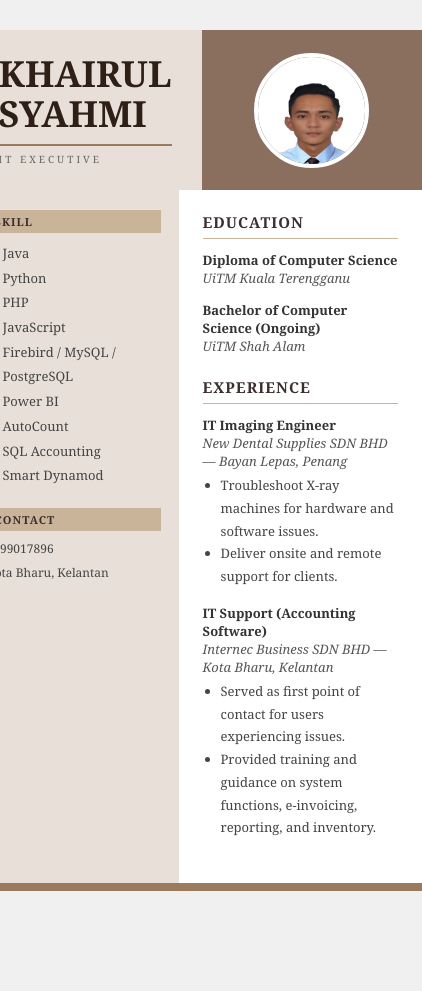
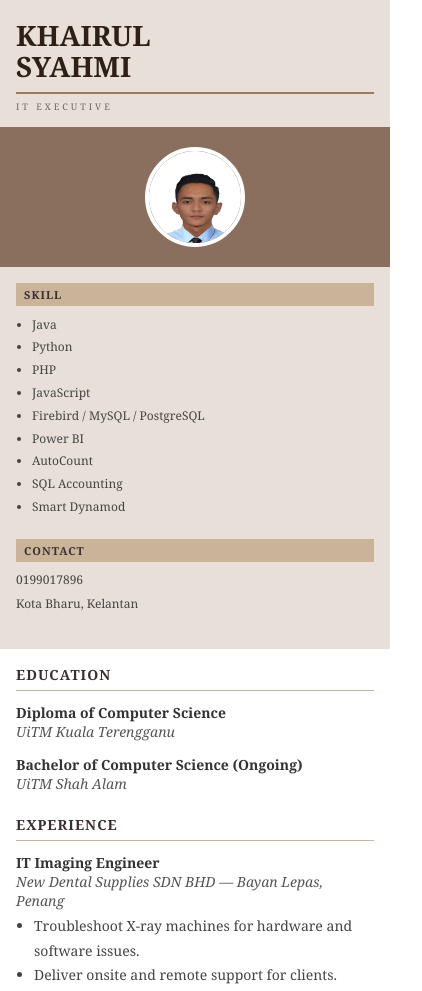
Before and after one commit to syahmik18/Syahmi_Resume, a plain HTML site: page index.html in a window 390 px wide. Shown: the top 991 px of the page, 422 px wide, since content can reach past the window. Before the commit the page ends 921 px from the top, so only its background shows below. Drawn offline with Linux system fonts and the light colour scheme.

Commit message:
Refactor CSS for improved layout and responsiveness
Updated styles for body, header, sidebar, and main content. Improved responsiveness with media queries and adjusted font sizes.

```diff
--- a/style.css
+++ b/style.css
@@ -7,45 +7,48 @@
 
 body {
   font-family: Georgia, serif;
-  font-size: 13px;
+  font-size: 14px;
   background: #f0f0f0;
   display: flex;
   justify-content: center;
-  padding: 30px;
+  padding: 20px;
 }
 
 /* ===== OUTER WRAPPER ===== */
 .resume-wrapper {
-  width: 750px;
+  width: 100%;
+  max-width: 750px;
 }
 
 /* ===== HEADER: two-panel split ===== */
 .header {
   display: flex;
-  height: 160px;
+  min-height: 160px;
 }
 
-/* Left panel — light tan, holds name & title */
+/* Left panel — light tan, name & title */
 .header-left {
-  flex: 1;                        /* takes remaining space */
+  flex: 1;
   background: #e8e0d8;
-  padding: 28px 30px;
+  padding: 28px 24px;
   display: flex;
   flex-direction: column;
   justify-content: center;
+  min-width: 0; /* allows flex child to shrink */
 }
 
 .header-left .name {
-  font-size: 36px;
+  font-size: clamp(22px, 5vw, 36px); /* scales with screen */
   font-weight: bold;
   color: #2e2017;
   text-transform: uppercase;
   line-height: 1.1;
+  word-break: break-word;
 }
 
 .header-left .job-title {
   margin-top: 10px;
-  font-size: 10px;
+  font-size: clamp(8px, 1.5vw, 10px);
   letter-spacing: 3px;
   text-transform: uppercase;
   color: #666;
@@ -54,19 +57,22 @@ body {
   display: inline-block;
 }
 
-/* Right panel — dark brown, holds photo */
+/* Right panel — dark brown, photo */
 .header-right {
-  width: 220px;                   /* fixed width for the dark side */
+  width: 30%;
+  min-width: 120px;
+  max-width: 220px;
   background: #8b6f5e;
   display: flex;
   align-items: center;
   justify-content: center;
+  padding: 16px;
   flex-shrink: 0;
 }
 
 .header-right .photo {
-  width: 115px;
-  height: 115px;
+  width: clamp(80px, 12vw, 115px);
+  height: clamp(80px, 12vw, 115px);
   border-radius: 50%;
   object-fit: cover;
   object-position: center top;
@@ -81,9 +87,11 @@ body {
 
 /* ===== LEFT SIDEBAR ===== */
 .sidebar {
-  width: 210px;
+  width: 30%;
+  min-width: 140px;
+  max-width: 210px;
   background: #e8e0d8;
-  padding: 20px 18px;
+  padding: 18px 14px;
   flex-shrink: 0;
 }
 
@@ -107,6 +115,8 @@ body {
   padding-left: 16px;
   color: #444;
   line-height: 1.9;
+  font-size: 12px;
+  word-break: break-word;
 }
 
 .contact-item {
@@ -114,16 +124,18 @@ body {
   color: #444;
   margin-bottom: 5px;
   line-height: 1.6;
+  word-break: break-word;
 }
 
 /* ===== MAIN CONTENT ===== */
 .main {
   flex: 1;
-  padding: 22px 24px;
+  padding: 20px 18px;
+  min-width: 0; /* allows flex child to shrink */
 }
 
 .main h2 {
-  font-size: 15px;
+  font-size: 14px;
   font-weight: bold;
   text-transform: uppercase;
   color: #3b2e2e;
@@ -184,3 +196,61 @@ body {
   height: 8px;
   background: #9b7b5e;
 }
+
+
+/* ===== MOBILE: stack layout vertically ===== */
+@media (max-width: 520px) {
+
+  body {
+    padding: 0;
+    background: #fff;
+  }
+
+  /* Header stacks: name top, photo below */
+  .header {
+    flex-direction: column;
+    min-height: unset;
+  }
+
+  .header-left {
+    padding: 20px 16px 14px;
+    max-width: 100%;
+  }
+
+  .header-left .name {
+    font-size: 28px;
+  }
+
+  .header-left .job-title {
+    font-size: 9px;
+  }
+
+  .header-right {
+    width: 100%;
+    max-width: 100%;
+    min-width: unset;
+    padding: 20px;
+    justify-content: center;
+  }
+
+  .header-right .photo {
+    width: 100px;
+    height: 100px;
+  }
+
+  /* Body stacks: sidebar on top, main below */
+  .body {
+    flex-direction: column;
+  }
+
+  .sidebar {
+    width: 100%;
+    max-width: 100%;
+    min-width: unset;
+    padding: 16px;
+  }
+
+  .main {
+    padding: 16px;
+  }
+}
```
